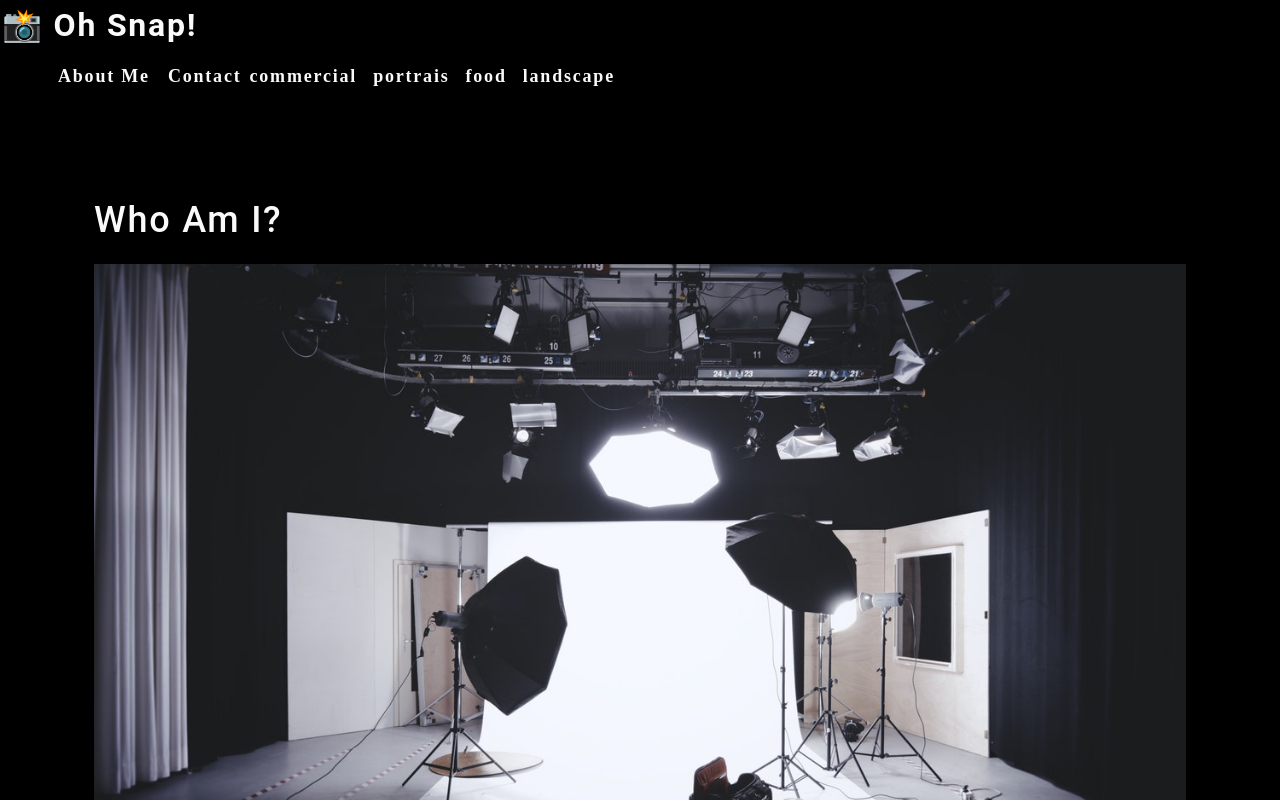
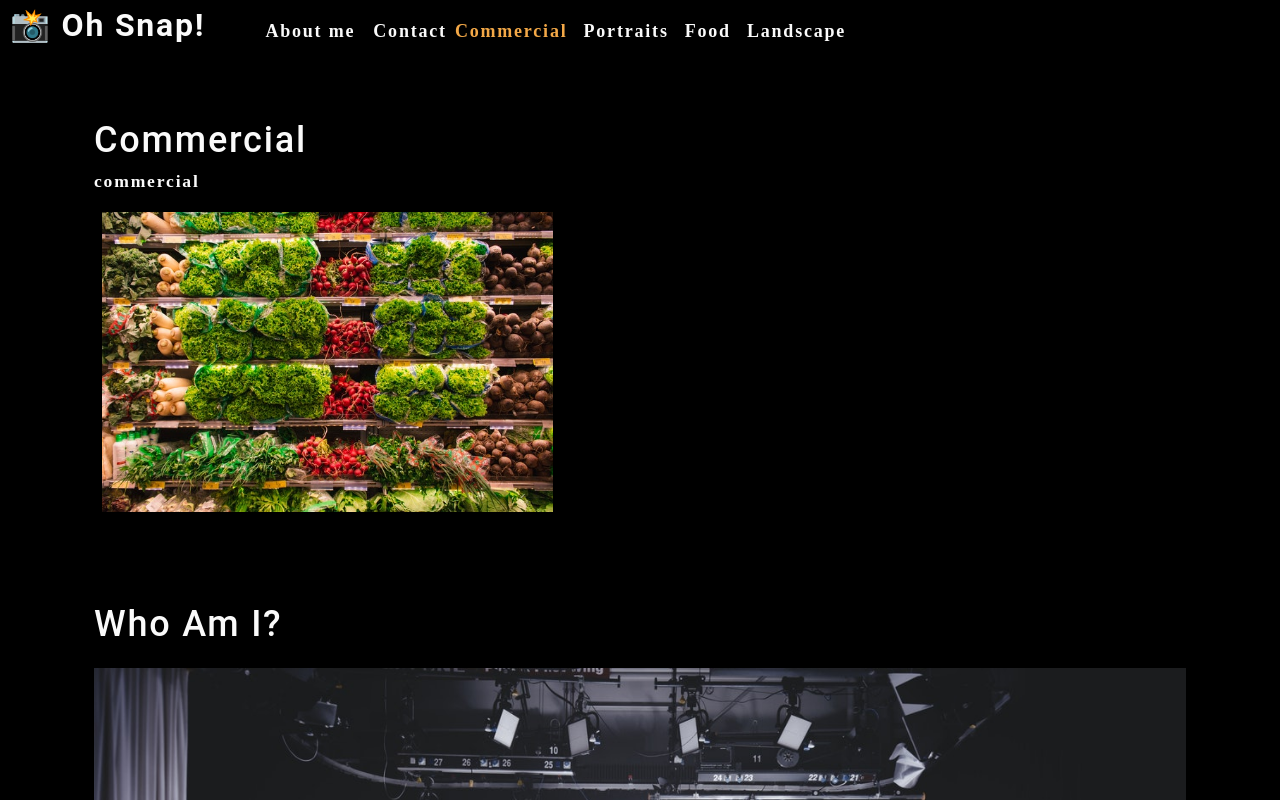
Before and after one commit to mhabbo01/photo-port, a React (Create React App) app: page / in a window 1280 px wide. Shown: the top 800 px of the page. Built offline with nearby package versions, Linux system fonts and the light colour scheme.

Commit message:
updated nav and app with hooks

```diff
--- a/src/App.js
+++ b/src/App.js
@@ -1,14 +1,33 @@
-import React from 'react';
-import './App.css';
+import React, { useState } from 'react';
+import Nav from './components/Nav';
 import About from './components/About';
-import Nav from './components/Nav';
+import Gallery from './components/Gallery';
 
 function App() {
+  const [categories] = useState([
+    {
+      name: 'commercial',
+      description: 'Photos of grocery stores, food trucks, and other commercial projects',
+    },
+    { name: 'portraits', description: 'Portraits of people in my life' },
+    { name: 'food', description: 'Delicious delicacies' },
+    { name: 'landscape', description: 'Fields, farmhouses, waterfalls, and the beauty of nature' },
+  ]);
+
+  const [currentCategory, setCurrentCategory] = useState(categories[0]);
+
   return (
     <div>
-      <Nav></Nav>
+      <Nav
+        categories={categories}
+        setCurrentCategory={setCurrentCategory}
+        currentCategory={currentCategory}
+      ></Nav>
       <main>
-        <About></About>
+        <div>
+          <Gallery></Gallery>
+          <About></About>
+        </div>
       </main>
     </div>
   );
--- /dev/null
+++ b/src/components/Gallery/index.js
@@ -0,0 +1,21 @@
+import React from 'react';
+import { capitalizeFirstLetter } from '../../utils/helpers';
+import photo from "../../assets/small/commercial/0.jpg";
+
+function Gallery(props) {
+    const currentCategory = {
+        name: "commercial",
+        description: "Photos of grocery stores, food trucks, and other commercial projects",
+    };
+    return (
+        <section>
+            <h1>{capitalizeFirstLetter(currentCategory.name)}</h1>
+            <p>{currentCategory.name}</p>
+            <div className='flex-row'>
+                <img src={photo} alt="Commerical Example" className="img-thumbnail mx-1"/>
+            </div>
+        </section>
+    );
+}
+
+export default Gallery;
--- a/src/components/Nav/index.js
+++ b/src/components/Nav/index.js
@@ -1,42 +1,50 @@
-import React from 'react';
+import React, { useEffect } from 'react';
+import { capitalizeFirstLetter } from "../../utils/helpers";
 
-function Nav() {
-    const categories = [
-        {
-            name:"commercial",
-            description: "Photos of grocery stores, food trucks, and other commerical projects",
-        },
-        { name: "portrais", description: "Portraits of peopel in my life" },
-        { name: "food", description: "Delicious delicacies" },
-        {
-            name: "landscape",
-            description: "Fields, farmhouses, waterfalls, and the beauty of nature",
-        },
-    ];
-    function categorySelected(name) {
-        console.log(`${name} clicked`)
-    }
+function Nav(props) {
+    const {
+        categories = [],
+        setCurrentCategory,
+        currentCategory,
+    } = props;
+
+    useEffect(() => {
+        document.title = capitalizeFirstLetter(currentCategory.name);
+    }, [currentCategory]);
+
     return (
-        <header>
+      <header className="flex-row px-1">
         <h2>
           <a data-testid="link" href="/">
-                    <span role="img" aria-label="camera">📸</span> Oh Snap!
+            <span role="img" aria-label="camera">
+              {" "}
+              📸
+            </span>{" "}
+            Oh Snap!
           </a>
         </h2>
         <nav>
           <ul className="flex-row">
             <li className="mx-2">
-                        <a data-testid="about" href="#about">
-                            About Me
+              <a
+                href="#about"
+              >
+                About me
               </a>
             </li>
             <li>
               <span>Contact</span>
             </li>
             {categories.map((category) => (
-                        <li className='mx-1' key={category.name}>
-                            <span onClick={() => categorySelected(category.name)}>
-                                {category.name}
+              <li className={`mx-1 ${
+                  currentCategory.name === category.name && 'navActive'
+                  }`} key={category.name}>
+                <span
+                  onClick={() => {
+                    setCurrentCategory(category)
+                  }}
+                >
+                  {capitalizeFirstLetter(category.name)}
                 </span>
               </li>
             ))}
```
Lines whose indentation alone changed are shown as unchanged.
